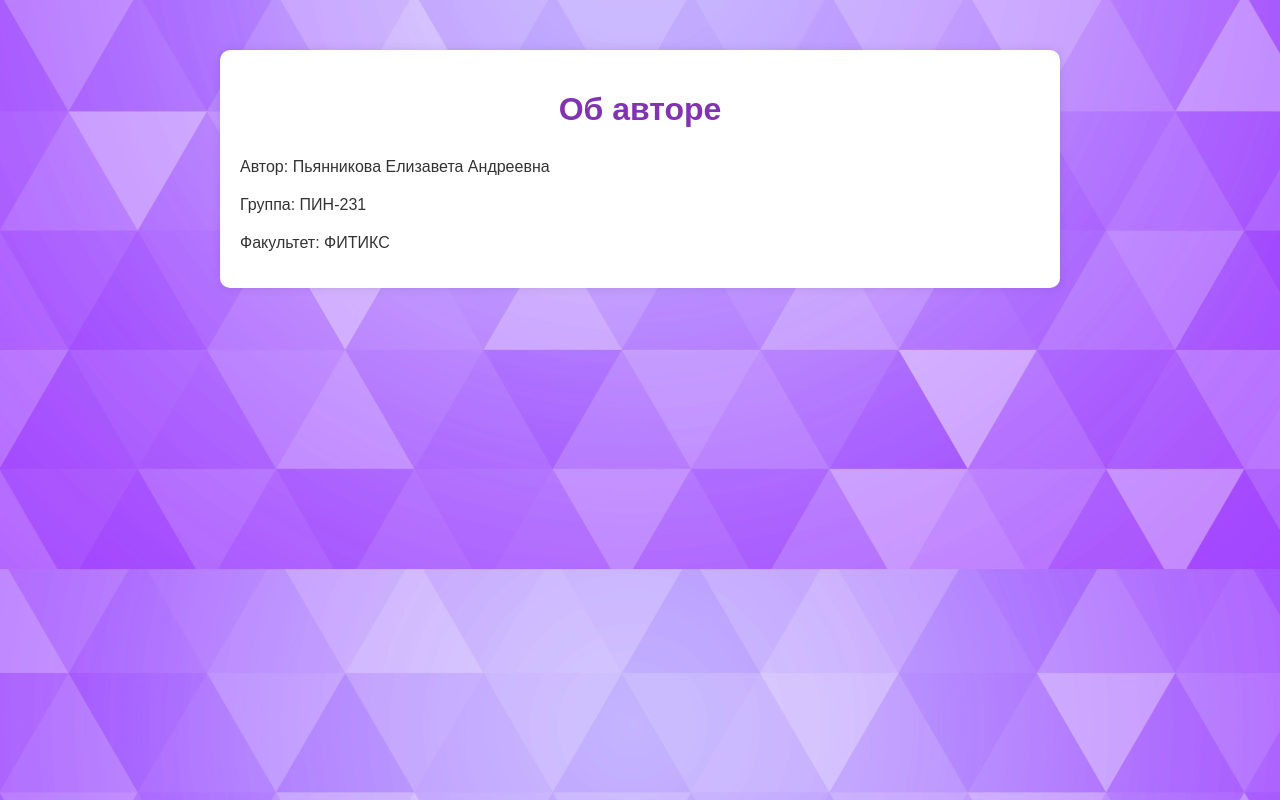
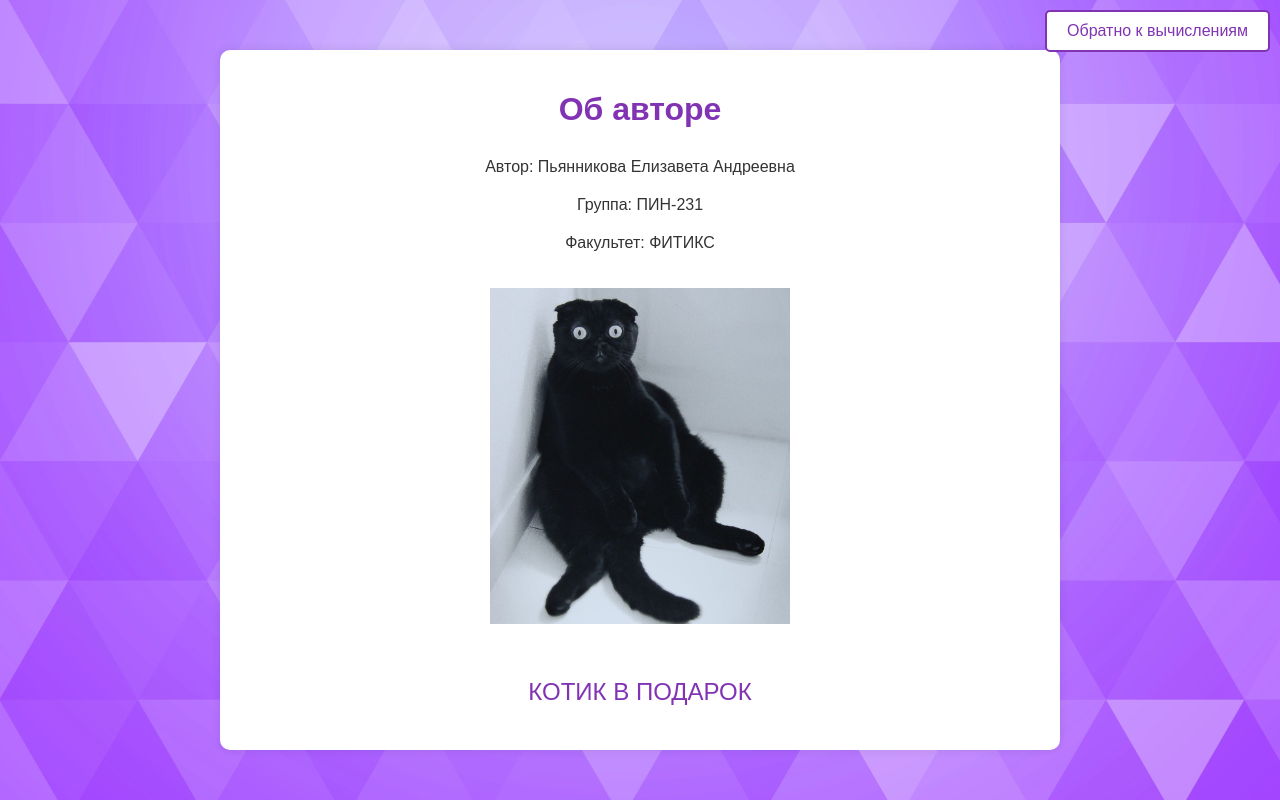
Before and after one commit to Phobos-Duck/lab3-flask, a Flask app: page /about in a window 1280 px wide. Run offline with Flask 3, Linux system fonts and the light colour scheme.

Commit message:
окончательная версия проекта

```diff
--- a/static/styles.css
+++ b/static/styles.css
@@ -13,6 +13,24 @@
     box-shadow: 0 0 10px rgba(0, 0, 0, 0.1);
     border-radius: 10px;
 }
+.container_c {
+            max-width: 800px;
+            margin: 50px auto;
+            padding: 20px;
+            background-color: #fff;
+            box-shadow: 0 0 10px rgba(0, 0, 0, 0.1);
+            border-radius: 10px;
+            text-align: center;
+        }
+
+.good-vibes {
+            margin-top: 50px;
+            font-size: 24px;
+            text-transform: uppercase;
+            color: #8133b4;
+        }
+
+
 
 h1 {
     text-align: center;
--- a/templates/about.html
+++ b/templates/about.html
@@ -7,13 +7,16 @@
     <link rel="stylesheet" href="../static/styles.css">
 </head>
 <body>
-    <div class="container">
+    <div class="container_c">
         <h1>Об авторе</h1>
         <div class="author-info">
             <p>Автор: Пьянникова Елизавета Андреевна</p>
             <p>Группа: ПИН-231</p>
             <p>Факультет: ФИТИКС</p>
+            <img src="../static/cat.jpg" alt="Хорошего всем настроения:3" style="max-width: 300px; margin-top: 20px;">
+            <p class="good-vibes">Котик в подарок</p>
         </div>
+        <a href="/" class="top-right-button">Обратно к вычислениям</a>
     </div>
 </body>
 </html>
```
Also changed, not shown: static/cat.jpg (added).
